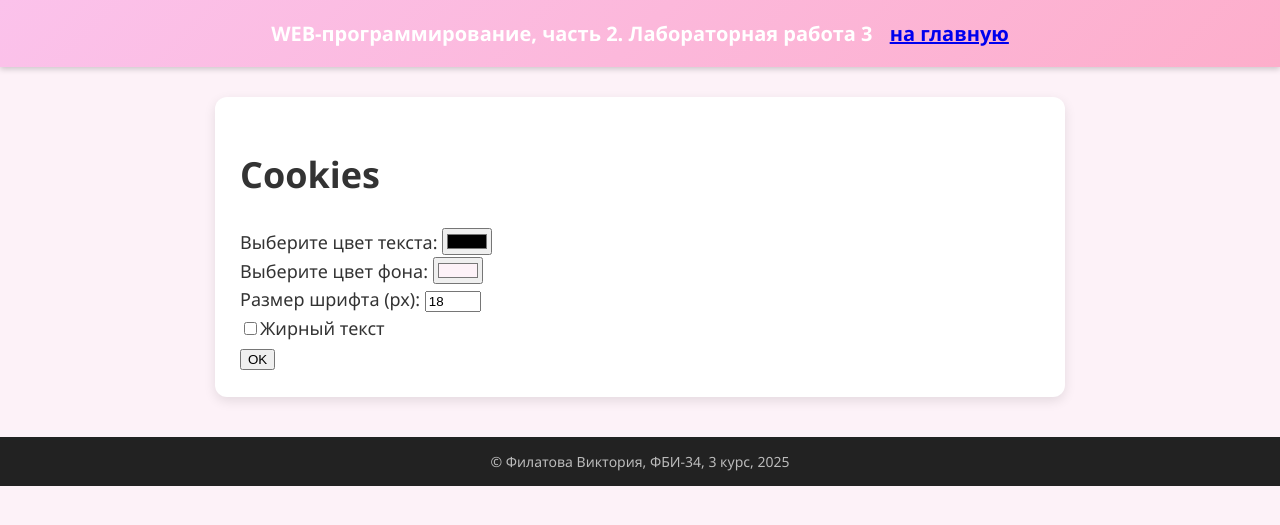
After one commit to Viktorifilx/web-back-labs, a Flask app: page /lab3/settings in a window 1280 px wide. The commit adds this page. Shown: the top 525 px of the page. Run offline with Flask 3, Linux system fonts and the light colour scheme; parts of the project's set-up code (start-up, migrations or seed data) failed here and were passed over.

Commit message:
Настройки отображения

```diff
--- a/lab3.py
+++ b/lab3.py
@@ -68,3 +68,42 @@ def pay():
 def thanks():
     price = request.args.get('price', default='—')
     return render_template('lab3/thanks.html', price=price)
+
+
+@lab3.route('/lab3/settings')
+def settings():
+    color = request.args.get('color')
+    bg_color = request.args.get('bg_color')
+    font_size = request.args.get('font_size')
+    bold = request.args.get('bold')
+
+    if color or bg_color:
+        resp = make_response(redirect('/lab3/settings'))
+
+        if color:
+            resp.delete_cookie('color', path='/lab3/settings')
+            resp.delete_cookie('color', path='/lab3')
+            resp.set_cookie('color', color, path='/', max_age=31536000)
+
+        if bg_color:
+            resp.delete_cookie('bg_color', path='/lab3/settings')
+            resp.delete_cookie('bg_color', path='/lab3')
+            resp.set_cookie('bg_color', bg_color, path='/', max_age=31536000)
+
+        if font_size:
+            resp.delete_cookie('font_size', path='/lab3/settings')
+            resp.delete_cookie('font_size', path='/lab3')
+            resp.set_cookie('font_size', font_size, path='/', max_age=31536000)
+
+        if bold == 'on':
+            resp.delete_cookie('bold', path='/lab3/settings')
+            resp.delete_cookie('bold', path='/lab3')
+            resp.set_cookie('bold', '1', path='/', max_age=31536000)
+
+        return resp
+
+    color = request.cookies.get('color')
+    bg_color = request.cookies.get('bg_color')
+    font_size = request.cookies.get('font_size')
+    bold = request.cookies.get('bold')
+    return render_template('lab3/settings.html', color=color, bg_color=bg_color)
--- a/templates/base.html
+++ b/templates/base.html
@@ -5,6 +5,25 @@
     <meta name="viewport" content="width=device-width, initial-scale=1.0">
     <title>Филатова Виктория. {% block lab %}{% endblock %} </title>
     <link rel="stylesheet" href="{{ url_for('static', filename='main.css') }}">
+<style>
+    body {
+        {% if request.cookies.get('color') %}
+            color: {{ request.cookies.get('color') }} !important;
+        {% endif %}
+        {% if request.cookies.get('bg_color') %}
+            background-color: {{ request.cookies.get('bg_color') }} !important;
+        {% endif %}
+        {% if request.cookies.get('font_size') %}
+        main { font-size: {{ request.cookies.get('font_size') }}px !important; }
+        {% endif %}
+        }
+        {% if request.cookies.get('bold') == '1' %}
+        main { font-weight: 700 !important; }
+        {% endif %}
+</style>
+
+
+
     <link rel="icon" type="image/png" sizes="16x16" href="{{ url_for('static', filename='favicon-16x16.png') }}">
     <link rel="icon" type="image/png" sizes="32x32" href="{{ url_for('static', filename='favicon-32x32.png') }}">
 
--- /dev/null
+++ b/templates/lab3/settings.html
@@ -0,0 +1,37 @@
+{% extends "base.html" %}
+
+{% block lab %}Лабораторная работа 3{% endblock %}
+
+{% block main %}
+    <h1>Cookies</h1>
+    <form action="/lab3/settings" method="get">
+    <div>
+        <label class="label" for="color">Выберите цвет текста:</label>
+        <input type="color" id="color" name="color"
+               value="{{ color if (color and color.startswith('#')) else '#000000' }}">
+    </div>
+
+    <div>
+        <label class="label" for="bg_color">Выберите цвет фона:</label>
+        <input type="color" id="bg_color" name="bg_color"
+               value="{{ bg_color if (bg_color and bg_color.startswith('#')) else '#fdf2f8' }}">
+    </div>
+
+    <div>
+        <label class="label" for="font_size">Размер шрифта (px):</label>
+        <input type="number" id="font_size" name="font_size"
+               min="12" max="40" step="1" value="{{ font_size or 18 }}">
+    </div>
+
+    <div>
+    <label class="label">
+        <input type="checkbox" name="bold" {% if bold == '1' %}checked{% endif %}>Жирный текст</label>
+    </div>
+
+    <div>
+        <button type="submit">OK</button>
+    </div>
+</form>
+
+
+{% endblock %}
```
